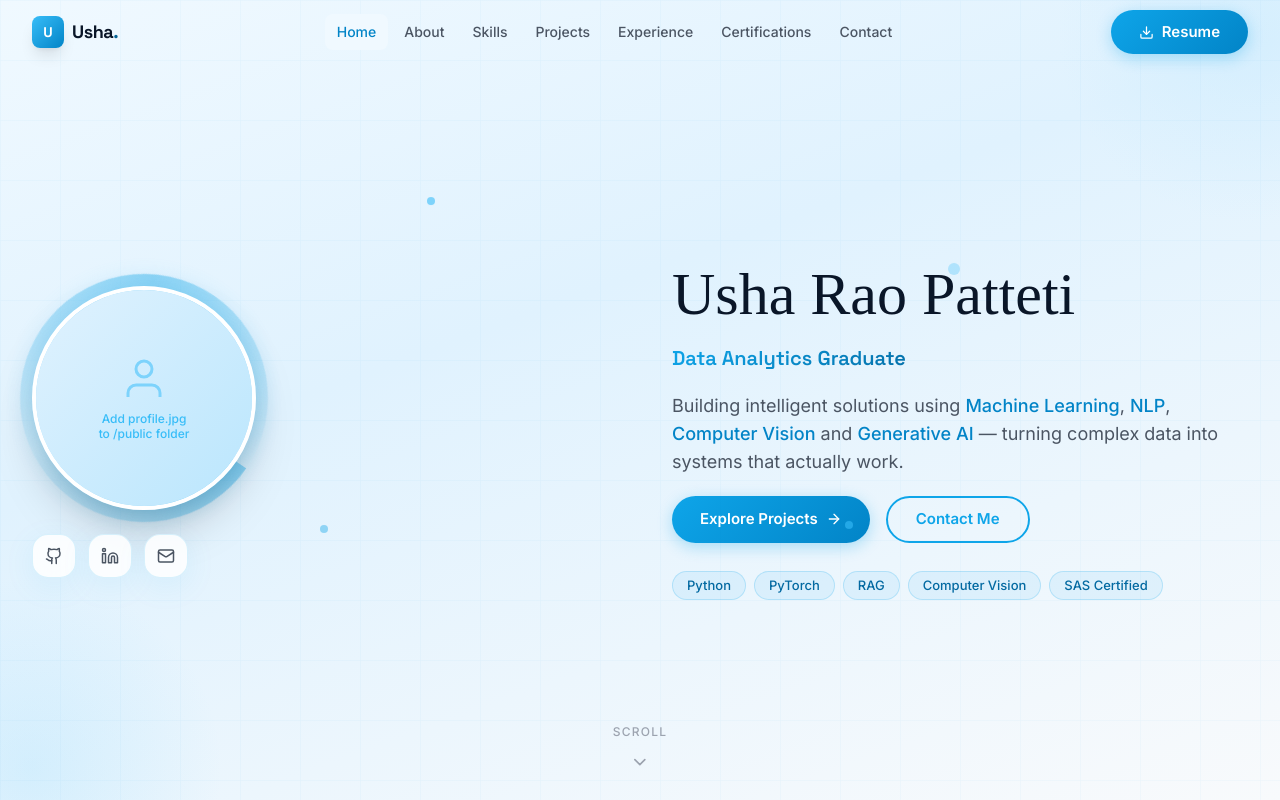
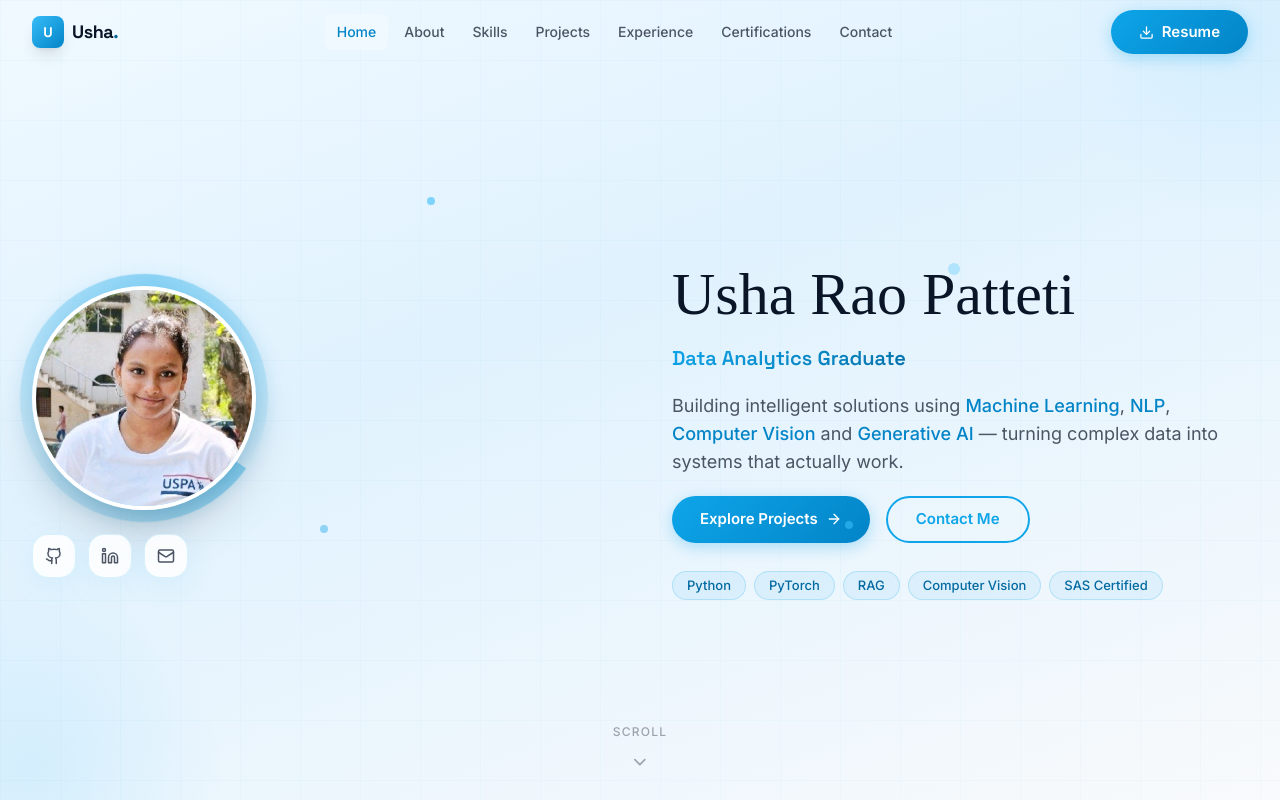
Before and after one commit to edaUsha/portfolio, a Next.js app: page / in a window 1280 px wide. Shown: the top 800 px of the page. Built offline with nearby package versions, Linux system fonts and the light colour scheme.

Commit message:
Add image component to Hero section

```diff
--- a/components/Hero.tsx
+++ b/components/Hero.tsx
@@ -97,6 +97,7 @@ export default function Hero() {
                   {/* Replace this div with your actual image:
                       <Image src="/profile.jpg" alt="Usha Rao Patteti" fill className="object-cover" />
                   */}
+                  <Image src="/profile.jpg" alt="Usha Rao Patteti" fill className="object-cover"/>
                   <div className="text-sky-300 mb-2">
                     <svg width="48" height="48" viewBox="0 0 24 24" fill="none" stroke="currentColor" strokeWidth="1.5">
                       <path d="M20 21v-2a4 4 0 0 0-4-4H8a4 4 0 0 0-4 4v2" />
```
